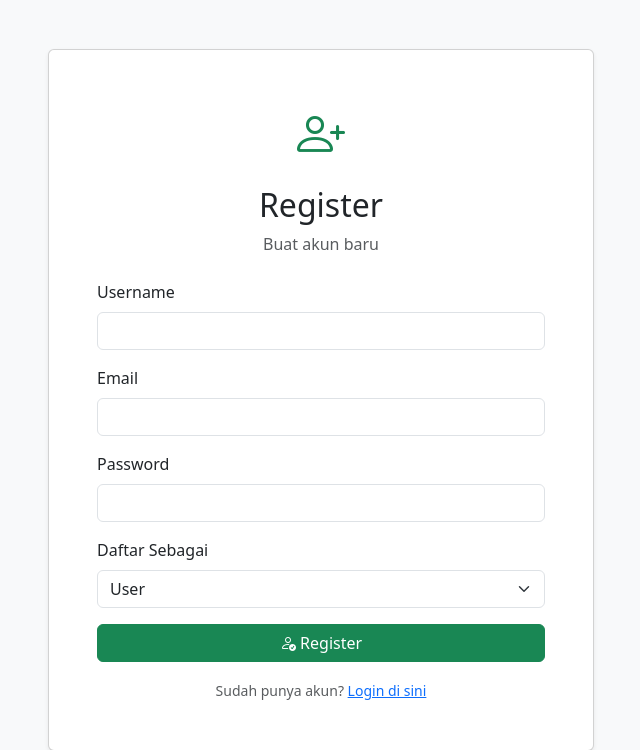
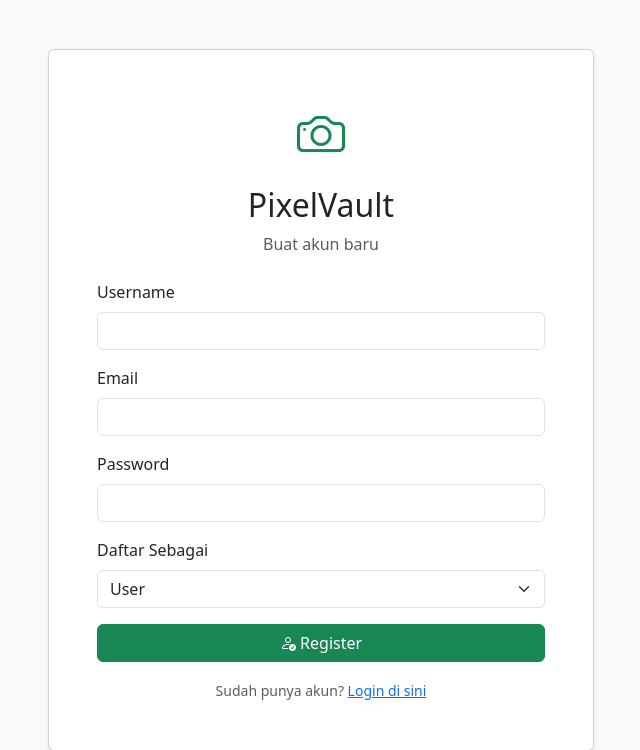
Before and after one commit to FauziAziz/galerry-project-uzi, a PHP site: page /register.php in a window 1280 px wide. Shown: the top 750 px of the page, without its empty margins (319-959 px from the left). Run offline with PHP 8.4, Linux system fonts and the light colour scheme.

Commit message:
Update registration page title and styles

```diff
--- a/register.php
+++ b/register.php
@@ -10,8 +10,8 @@ if (isset($_SESSION['user_id'])) {
 require_once 'config/Database.php';
 require_once 'classes/User.php';
 
-$error = "";
-$success = "";
+ $error = "";
+ $success = "";
 
 // Proses register
 if ($_SERVER['REQUEST_METHOD'] == 'POST') {
@@ -41,9 +41,10 @@ if ($_SERVER['REQUEST_METHOD'] == 'POST') {
 <head>
     <meta charset="UTF-8">
     <meta name="viewport" content="width=device-width, initial-scale=1.0">
-    <title>Register - Gallery Foto</title>
-    <link href="https://cdn.jsdelivr.net/npm/bootstrap@5.3.0/dist/css/bootstrap.min.css" rel="stylesheet">
+    <title>Register - PixelVault</title>
+    <link href="https://cdn.jsdelivr.net/npm/bootstrap/5.3.0/dist/css/bootstrap.min.css" rel="stylesheet">
     <link rel="stylesheet" href="https://cdn.jsdelivr.net/npm/bootstrap-icons@1.10.0/font/bootstrap-icons.css">
+    <link rel="stylesheet" href="css/style.css">
 </head>
 <body class="bg-light">
     <div class="container">
@@ -52,8 +53,8 @@ if ($_SERVER['REQUEST_METHOD'] == 'POST') {
                 <div class="card shadow-sm">
                     <div class="card-body p-5">
                         <div class="text-center mb-4">
-                            <i class="bi bi-person-plus text-success" style="font-size: 3rem;"></i>
-                            <h2 class="mt-3">Register</h2>
+                            <i class="bi bi-camera text-success" style="font-size: 3rem;"></i>
+                            <h2 class="mt-3">PixelVault</h2>
                             <p class="text-muted">Buat akun baru</p>
                         </div>
 
@@ -106,6 +107,6 @@ if ($_SERVER['REQUEST_METHOD'] == 'POST') {
         </div>
     </div>
 
-    <script src="https://cdn.jsdelivr.net/npm/bootstrap@5.3.0/dist/js/bootstrap.bundle.min.js"></script>
+    <script src="https://cdn.jsdelivr.net/npm/bootstrap/5.3.0/dist/js/bootstrap.bundle.min.js"></script>
 </body>
 </html>
```
